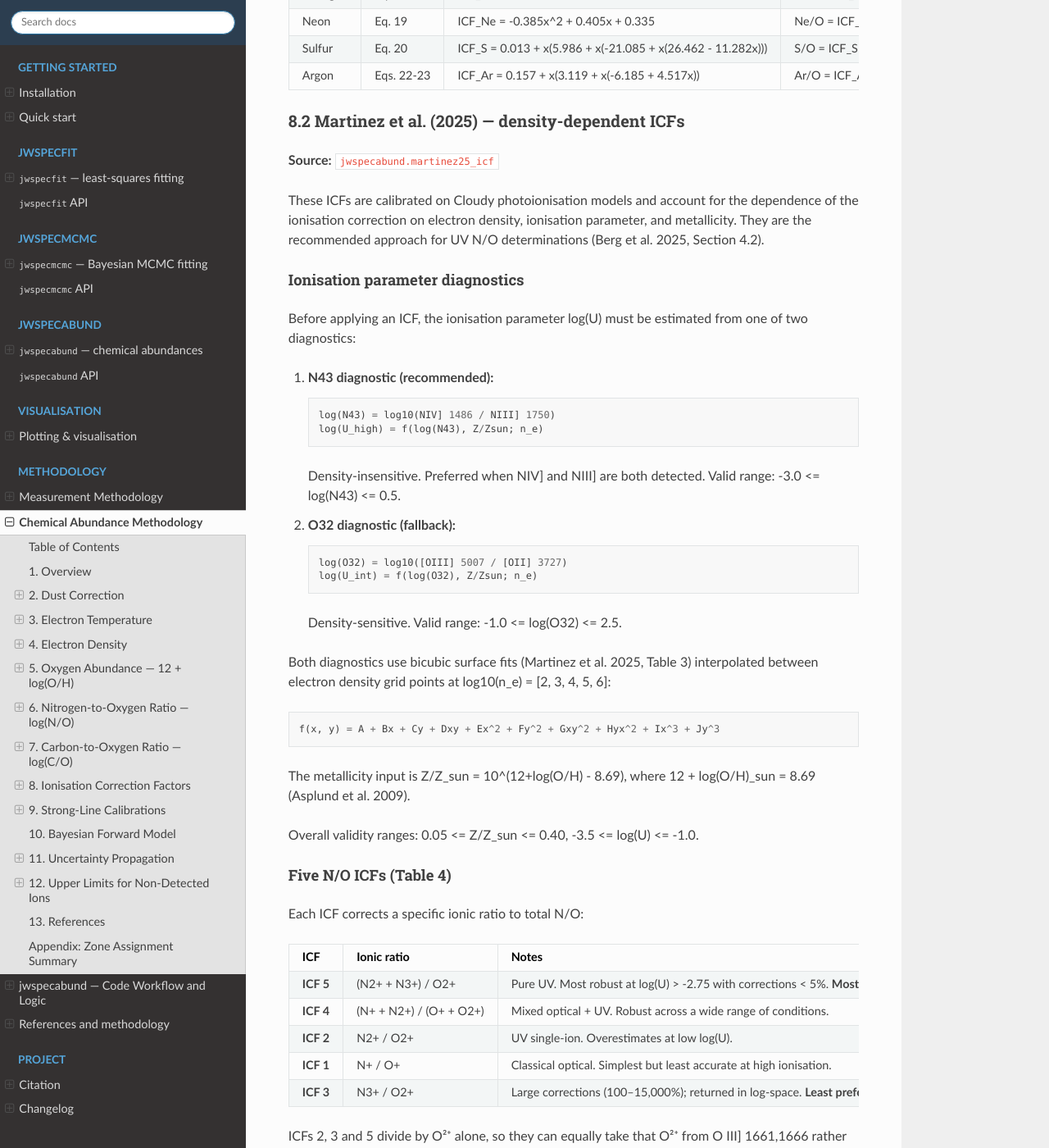
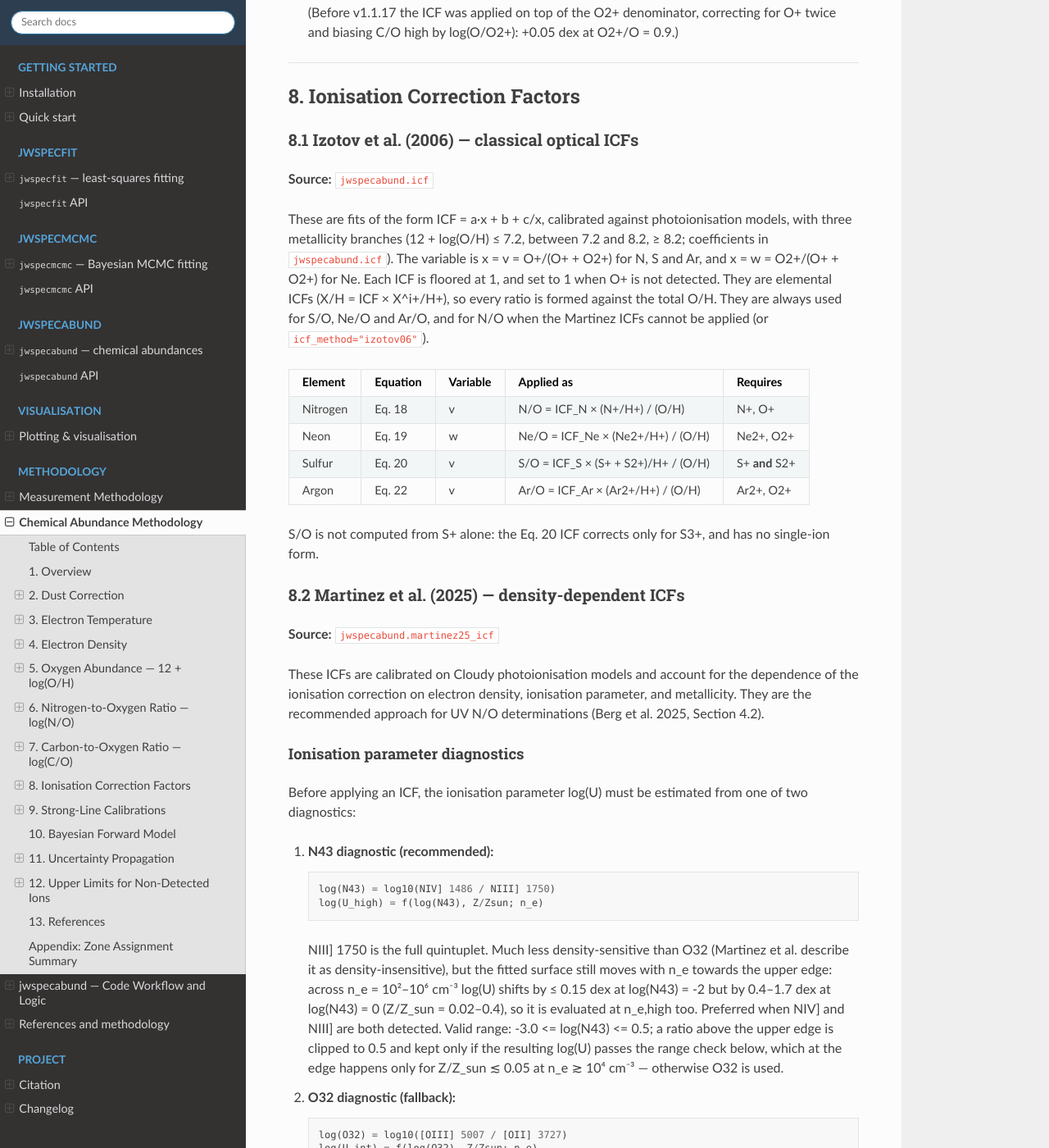
Before and after one commit to raunaq-rai/jwspecfit, a Sphinx documentation site: the page built from docs/abundance_methodology.md, in a window 1280 px wide and 1400 px high, scrolled down 18432 px. Shown: the whole window at 82% size. Built offline with Sphinx 7.4.7 and the Read the Docs theme 3.1.0, drawn with Linux system fonts in a browser that asks for light colours; some of the changed text lies outside the part shown.

Commit message:
Bring the abundance docs and docstrings in line with the code
n_e(low) order ([Si III] -> [S II] -> [O II]), the N III] quintuplet at
T_int, C2+ at T_int, O2+ at n_e(O2+), the Izotov+06 ICF forms, the N43
density dependence and upper-edge clip, per-draw log(U) rejection, the
locked C/O tier, Martinez table numbers and several stale docstrings.

````diff
--- a/docs/abundance_methodology.md
+++ b/docs/abundance_methodology.md
@@ -280,10 +280,13 @@
 This is detected by comparing the 1σ lower bound of the density
 posterior against the density at which R_1 first departs from its
 low-density limit by more than the measured error on the ratio.  When it
-falls below, `ne_is_upper_limit` is set, the 84th percentile is reported
-as the 1σ limit, and the single-ratio temperature of §3.1 is adopted
-instead.  Hsiao et al. report exactly such a limit for the one object in
-their sample where the curves do not converge.
+falls below, `ne_is_upper_limit` is set and the 84th percentile is reported
+as the 1σ limit.  The joint T_e is still adopted by default
+(`self_consistent_ne_limits=True`), as Hsiao et al. (2026) and
+Arellano-Córdova et al. (2026) do; pass `self_consistent_ne_limits=False`
+to fall back to the single-ratio temperature of §3.1 instead.  Hsiao et al.
+report exactly such a limit for the one object in their sample where the
+curves do not converge.
 
 The borrowed density is capped at that limit **only if the curves
 actually cross** (and do so in at least half the posterior draws).  When
@@ -391,7 +394,7 @@
 
 - **High zone** (O2+, Ne2+, N3+, C3+) — T_high = T_e([OIII])
 - **Intermediate zone** (N2+, C2+, S2+, Ar2+) — T_int
-- **Low zone** (O+, N+, S+) — T_low
+- **Low zone** (O+, N+, S+, C+) — T_low
 
 **Default `"3_tier"`** — Garnett (1992) relations throughout, following
 Martinez+2025 ("Under Pressure", arXiv:2510.21960):
@@ -416,7 +419,7 @@
 
 ### 4.1 Density-sensitive doublets
 
-Five diagnostic doublets span the full ionisation structure, each
+Six diagnostic doublets span the full ionisation structure, each
 measured via PyNEB's `getTemDen()` at the appropriate zone temperature:
 
 | Doublet | Ion | Zone | T_e used | PyNEB wavelengths |
@@ -432,7 +435,12 @@
 
 Each ionisation zone is assigned a representative density:
 
-- **n_e,low:** from [S II] (preferred), [O II], or [Si III] (UV fallback)
+- **n_e,low:** from Si III] 1883/1892 (preferred), then [S II], then [O II],
+  with fall-through: a doublet that is missing, below `snr_ne` or fails to
+  solve hands over to the next one.  Si2+ (16–34 eV) sits close to the O+
+  zone and is covered at high z when [S II] is not; its ratio is only
+  density-sensitive above ~3 × 10³ cm⁻³ (`_NE_SIIII_FLOOR`), so a value
+  below that is effectively an upper limit (flagged in the diagnostics).
 - **n_e,int:** from C III]
 - **n_e,high:** from N IV] (preferred) or [Ar IV]
 - **n_e(O2+):** [Ar IV] 4711/4740 preferred for the O2+/Ne2+ zone, else n_e,int
@@ -449,10 +457,14 @@
 and the temperature diagnostic requires a density).  The pipeline uses
 a two-pass procedure:
 
-1. **Pass 1:** Compute T_e with an initial density (n_e = 10^4 cm^-3).
-   Derive all zone densities at this T_e.
-2. **Pass 2:** Recompute T_e using the refined high-zone density from
-   Pass 1.  Update zone temperatures via the T_e–T_e relations.
+1. **Pass 1:** Derive all zone densities at the fiducial T_e = 1.5 × 10⁴ K,
+   then solve T_e(O2+) at the O2+-zone density n_e(O2+) and map it to the
+   other zones via the T_e–T_e relations.
+2. **Pass 2:** Re-solve every zone density at its own zone temperature,
+   then recompute T_e(O2+) at the refined n_e(O2+) and update the zone
+   temperatures.  When the self-consistent solve of §3.3 is adopted,
+   T_e(O2+) and n_e(O2+) are kept from it and only the other zones'
+   densities are refined.
 
 This converges in a single iteration because density diagnostics are
 only weakly sensitive to T_e.
@@ -473,7 +485,7 @@
 | N+  | [N II] 6585 | low | T_low | n_e,low |
 | S+  | [S II] 6718+6732 | low | T_low | n_e,low |
 | C+  | C II] 2324+2326 | low | T_low | n_e,low |
-| N2+ | N III] 1749+1752 | intermediate | T_int | n_e,int |
+| N2+ | N III] 1750 quintuplet (1747–1754) | intermediate | T_int | n_e,int |
 | C2+ | C III] 1907+1909 | intermediate | T_int | n_e,int |
 | S2+ | [S III] 9069 | intermediate | T_int | n_e,int |
 | Ar2+ | [Ar III] 7136 | intermediate | T_int | n_e,int |
@@ -485,7 +497,8 @@
 
 where `n_e(O2+)` is the O2+/Ne2+-zone density ([Ar IV] 4711/4740 preferred →
 C III] → z-fallback), and `n_e,int` / `n_e,high` are the intermediate / high
-zone densities of §4.2.  Because these collisionally excited lines are
+zone densities of §4.2.  When C III] gives no density, the intermediate-zone
+ions use `n_e(O2+)` instead.  Because these collisionally excited lines are
 density-insensitive below ~10^4–10^5 cm^-3, the density choice affects the
 ionic abundances only weakly; it matters most for the density-interpolated
 Martinez ICFs.
@@ -493,7 +506,9 @@
 **ICF interpolation densities.**  The Martinez N/O ICFs — e.g. ICF 5,
 `NppNppp_Opp` = (N2+ + N3+) / O2+ — are interpolated at the **high-zone**
 `log(U)` and `n_e,high`; the Martinez C/O ICF is interpolated at the
-**intermediate-zone** `log(U_int)` and `n_e,int` (§8.2–8.3).  So for ICF 5 the
+**intermediate-zone** `log(U_int)` and `n_e,int` (§8.2–8.3); when C III] gives
+no density, the C/O log(U) is the high-zone one and the C/O ICF is
+interpolated at `NE_DEFAULT` = 300 cm⁻³.  So for ICF 5 the
 three ions enter the ratio at their own zones — N2+ at `(T_int, n_e,int)`, N3+
 at `(T_high, n_e,high)`, O2+ at `(T_high, n_e(O2+))` — and the correction
 factor itself is taken at the high-zone `log(U)` and `n_e,high`.
@@ -546,7 +561,7 @@
 |-----------|-------|
 | Line | [OIII] 5007 |
 | PyNEB ion | `Atom("O", 3)`, wave=5007 |
-| Zone | T_high, n_e,high |
+| Zone | T_high, n_e(O2+) ([Ar IV] → C III] → z-fallback) |
 
 ### 5.4 O+/H+ from [OII] 3726+3729
 
@@ -591,13 +606,17 @@
 | PyNEB ion | `Atom("N", 2)`, wave=6584 |
 | Zone | T_low, n_e,low |
 
-### 6.2 N2+ from NIII] 1749+1752
+### 6.2 N2+ from the NIII] 1750 quintuplet
 
 | Parameter | Value |
 |-----------|-------|
-| Lines | NIII] 1749 + NIII] 1752 (summed) |
-| PyNEB ion | `Atom("N", 3)`, waves=[1749, 1752] |
-| Zone | T_high, n_e,high |
+| Lines | NIII] 1747, 1749, 1750, 1752, 1754 (summed; `NIII_MULTIPLET`) |
+| PyNEB ion | `Atom("N", 3)`, waves=[1747, 1749, 1750, 1752, 1754] (emissivities summed over the members present) |
+| Zone | T_int, n_e,int (intermediate) |
+
+Following Martinez et al. (2025, footnote 1), "N III] 1750" is the whole
+quintuplet, both for N2+ and for the N43 log(U) diagnostic; summing only
+1749 + 1752 captures ~37 % of the emissivity at n_e ≳ 10⁴ cm⁻³.
 
 ### 6.3 N3+ from NIV] 1483+1486
 
@@ -670,8 +689,8 @@
 analogue of the pure-UV C/O of Section 7.4:
 
 ```
-N2+/O2+ = I(NIII] 1749+1752) / I(O III] 1661+1666)
-          x eps_O(1661+1666) / eps_N(1749+1752)
+N2+/O2+ = I(NIII] 1750 quintuplet) / I(O III] 1661+1666)
+          x eps_O(1661+1666) / eps_N(1750 quintuplet)
 N3+/O2+ = I(NIV] 1483+1486)  / I(O III] 1661+1666)
           x eps_O(1661+1666) / eps_N(1483+1486)
 ```
@@ -727,7 +746,10 @@
 |-----------|-------|
 | Lines | CIII] 1907 + CIII] 1909 (summed) |
 | PyNEB ion | `Atom("C", 3)`, waves=[1907, 1909] |
-| Zone | T_high, n_e,high |
+| Zone | T_int, n_e,int (intermediate) |
+
+C2+ is deliberately kept in the intermediate zone (Martinez et al. 2025),
+not at T_high.
 
 ### 7.2 C3+ from CIV 1548+1551
 
@@ -868,16 +890,25 @@
 
 **Source:** `jwspecabund.icf`
 
-These are polynomial fits in x = O+/O_total, calibrated against
-photoionisation models.  Used as the fallback when UV lines or
-log(U) are unavailable.
+These are fits of the form ICF = a·x + b + c/x, calibrated against
+photoionisation models, with three metallicity branches
+(12 + log(O/H) ≤ 7.2, between 7.2 and 8.2, ≥ 8.2; coefficients in
+`jwspecabund.icf`).  The variable is x = v = O+/(O+ + O2+) for N, S and
+Ar, and x = w = O2+/(O+ + O2+) for Ne.  Each ICF is floored at 1, and set
+to 1 when O+ is not detected.  They are elemental ICFs (X/H = ICF × X^i+/H+),
+so every ratio is formed against the total O/H.  They are always used for
+S/O, Ne/O and Ar/O, and for N/O when the Martinez ICFs cannot be applied
+(or `icf_method="izotov06"`).
 
-| Element | Equation | Formula | Applied as |
-|---------|----------|---------|------------|
-| Nitrogen | Eq. 18 | ICF_N = -0.825x^2 + 0.718x + 0.853 | N/O = ICF_N × (N+/O+) |
-| Neon | Eq. 19 | ICF_Ne = -0.385x^2 + 0.405x + 0.335 | Ne/O = ICF_Ne × (Ne2+/O2+) |
-| Sulfur | Eq. 20 | ICF_S = 0.013 + x(5.986 + x(-21.085 + x(26.462 - 11.282x))) | S/O = ICF_S × (S+ + S2+)/O |
-| Argon | Eqs. 22-23 | ICF_Ar = 0.157 + x(3.119 + x(-6.185 + 4.517x)) | Ar/O = ICF_Ar × (Ar2+/O2+) |
+| Element | Equation | Variable | Applied as | Requires |
+|---------|----------|----------|------------|----------|
+| Nitrogen | Eq. 18 | v | N/O = ICF_N × (N+/H+) / (O/H) | N+, O+ |
+| Neon | Eq. 19 | w | Ne/O = ICF_Ne × (Ne2+/H+) / (O/H) | Ne2+, O2+ |
+| Sulfur | Eq. 20 | v | S/O = ICF_S × (S+ + S2+)/H+ / (O/H) | S+ **and** S2+ |
+| Argon | Eq. 22 | v | Ar/O = ICF_Ar × (Ar2+/H+) / (O/H) | Ar2+, O2+ |
+
+S/O is not computed from S+ alone: the Eq. 20 ICF corrects only for S3+,
+and has no single-ion form.
 
 ### 8.2 Martinez et al. (2025) — density-dependent ICFs
 
@@ -898,8 +929,17 @@
    log(N43) = log10(NIV] 1486 / NIII] 1750)
    log(U_high) = f(log(N43), Z/Zsun; n_e)
    ```
-   Density-insensitive.  Preferred when NIV] and NIII] are both
-   detected.  Valid range: -3.0 <= log(N43) <= 0.5.
+   NIII] 1750 is the full quintuplet.  Much less density-sensitive
+   than O32 (Martinez et al. describe it as density-insensitive), but
+   the fitted surface still moves with n_e towards the upper edge:
+   across n_e = 10²–10⁶ cm⁻³ log(U) shifts by ≤ 0.15 dex at
+   log(N43) = -2 but by 0.4–1.7 dex at log(N43) = 0 (Z/Z_sun =
+   0.02–0.4), so it is evaluated at n_e,high too.  Preferred when NIV]
+   and NIII] are both detected.  Valid range: -3.0 <= log(N43) <= 0.5;
+   a ratio above the upper edge is clipped to 0.5 and kept only if the
+   resulting log(U) passes the range check below, which at the edge
+   happens only for Z/Z_sun ≲ 0.05 at n_e ≳ 10⁴ cm⁻³ — otherwise O32 is
+   used.
 
 2. **O32 diagnostic (fallback):**
    ```
@@ -909,7 +949,7 @@
    Density-sensitive.  Valid range: -1.0 <= log(O32) <= 2.5.
 
 Both diagnostics use bicubic surface fits (Martinez et al. 2025,
-Table 3) interpolated between electron density grid points at
+Table 4) interpolated between electron density grid points at
 log10(n_e) = [2, 3, 4, 5, 6]:
 
 ```
@@ -919,9 +959,14 @@
 The metallicity input is Z/Z_sun = 10^(12+log(O/H) - 8.69), where
 12 + log(O/H)_sun = 8.69 (Asplund et al. 2009).
 
-Overall validity ranges: 0.05 <= Z/Z_sun <= 0.40, -3.5 <= log(U) <= -1.0.
+Published validity ranges: 0.05 <= Z/Z_sun <= 0.40, -3.5 <= log(U) <= -1.0.
+The code accepts Z/Z_sun down to 0.02 (extrapolating the metallicity axis
+only; `_Z_ZSUN_VALID`), and the ICF surfaces accept log(U) up to
+`LOG_U_EXTRAP_MARGIN` = 0.05 dex past either edge.  The N43 conversion
+keeps the strict log(U) range; O32 returns its log(U) unchecked and leaves
+the range check to the ICF surfaces.
 
-#### Five N/O ICFs (Table 4)
+#### Five N/O ICFs (Table 5)
 
 Each ICF corrects a specific ionic ratio to total N/O:
 
@@ -960,7 +1005,9 @@
 surface diverges if it is evaluated by extrapolation, so an input that
 falls outside its range — `log(O32)`, `log(N43)`, `Z/Z_sun`, or the
 resulting `log(U)` — is **rejected, not clipped**: the surface returns
-`NaN` rather than a boundary value or an extrapolated number.  This
+`NaN` rather than a boundary value or an extrapolated number (the
+exceptions are those listed above: the N43 upper-edge clip, the Z/Z_sun
+extension to 0.02 and the 0.05 dex log(U) margin on the ICF surfaces).  This
 keeps unphysical, uncalibrated values out of the reported N/O entirely.
 
 This rejection affects the ratios that depend on `log(U)` and `Z/Z_sun` —
@@ -977,8 +1024,11 @@
 correction from the C2+/O2+ ionic ratio to total C/O.  Like the N/O ICFs it is
 a density-interpolated function of log(U) and Z/Z_sun, evaluated at the
 intermediate (C2+) ionisation zone: the log(U) is recomputed at the
-intermediate-zone density (from the O32 diagnostic; N43 is density-insensitive)
-and the ICF is interpolated in n_e.  It requires C2+, O2+, log(U) and Z; when
+intermediate-zone density n_e,int with the same diagnostic as the N/O log(U)
+(O32 moves most; N43 moves little except near its upper edge) and the ICF is
+interpolated at n_e,int.  When C III] gives no density, or `logU_ne` pins the
+conversion density, the high-zone log(U) is used instead (and without a C III]
+density the ICF is interpolated at `NE_DEFAULT` = 300 cm⁻³).  It requires C2+, O2+, log(U) and Z; when
 any of these is missing it falls back to the Garnett (1997) ICF or a direct
 ionic sum (Section 7.4).  Inputs outside the calibration domain are rejected
 (NaN), as for the N/O ICFs.
@@ -1084,8 +1134,11 @@
 
 1. **Draw perturbed fluxes:** F_perturbed ~ N(F_observed, sigma_F) for
    each emission line.
-2. **Re-derive all quantities:** dust correction, T_e, n_e, ionic
-   abundances, log(U), ICFs, total abundances.
+2. **Re-derive the downstream quantities:** T_e, ionic abundances,
+   log(U), ICFs, total abundances.  The zone densities are held at the
+   point estimate (n_e(O2+) is re-solved per draw only under the
+   self-consistent diagnostic of §3.3), and A_V is not re-derived from the
+   perturbed Balmer lines (see §11.2).
 3. **Accumulate posterior arrays:** {O/H, N/O, C/O, T_e, ...}.
 4. **Report:** median and 16th/84th percentile intervals.
 
@@ -1121,10 +1174,11 @@
 
 2. **O/H and the other ratios are kept.**  O/H (direct `T_e`), `T_e`, and
    the X/O ratios (C/O, S/O, Ne/O, Ar/O) are computed and recorded for
-   **every** drawn sample, in-bounds or not — an out-of-bounds draw only nulls
-   N/O; the default Martinez C/O ICF simply falls back to Garnett+97 for that
-   draw (Section 8.3).  They are never discarded on account of an
-   out-of-bounds N/O.
+   **every** drawn sample, in-bounds or not.  An out-of-bounds draw nulls
+   N/O and, when the point estimate used a Martinez C/O tier, C/O as well:
+   draws are locked to the point estimate's C/O tier (Section 7.4), so such a
+   draw returns `NaN` for C/O rather than falling back to Garnett+97.  The
+   other quantities are never discarded on account of an out-of-bounds N/O.
 
 3. **Resampling to the requested count.**  The loop keeps drawing until
    `n_mc` (Gaussian MC) or `n_posterior` (MCMC pool) *in-bounds* N/O
@@ -1257,8 +1311,10 @@
 
 ### 12.3 Doublet upper limits
 
-For doublets where both members are undetected (e.g. N III] 1749+1752),
-the individual member upper limits are combined in quadrature:
+For doublets where both members are undetected (e.g. C IV 1548+1551),
+the individual member upper limits are combined in quadrature (the N III]
+1750 quintuplet is the exception: it is one blended feature, so the largest
+member limit is taken rather than a sum):
 
 ```
 F_ul,doublet = sqrt(F_ul,1^2 + F_ul,2^2)
@@ -1347,18 +1403,22 @@
 
 ## Appendix: Zone Assignment Summary
 
+As implemented in `compute_ionic_abundances` (see §4.4).  n_e(O2+) is
+[Ar IV] → C III] → z-fallback; n_e,int is C III], or n_e(O2+) when C III]
+gives no density.
+
 | Ion | Lines | Zone | T_e | n_e |
 |-----|-------|------|-----|-----|
-| O2+ | [OIII] 5007 | High | T_high | n_e,high |
+| O2+ | [OIII] 5007 | High (O2+) | T_high | n_e(O2+) |
 | O+ | [OII] 3726+3729 | Low | T_low | n_e,low |
 | N+ | [NII] 6585 | Low | T_low | n_e,low |
-| N2+ | NIII] 1749+1752 | High | T_high | n_e,high |
+| N2+ | NIII] 1750 quintuplet (1747–1754) | Intermediate | T_int | n_e,int |
 | N3+ | NIV] 1483+1486 | High | T_high | n_e,high |
 | N4+ | NV 1239+1243 | High | T_high | n_e,high |
 | C+ | CII] 2324+2326 | Low | T_low | n_e,low |
-| C2+ | CIII] 1907+1909 | High | T_high | n_e,high |
+| C2+ | CIII] 1907+1909 | Intermediate | T_int | n_e,int |
 | C3+ | CIV 1548+1551 | High | T_high | n_e,high |
 | S+ | [SII] 6718+6732 | Low | T_low | n_e,low |
-| S2+ | [SIII] 9069 | Mid | (T_high+T_low)/2 | n_e,low |
-| Ne2+ | [NeIII] 3869 | High | T_high | n_e,high |
-| Ar2+ | [ArIII] 7136 | Mid | (T_high+T_low)/2 | n_e,low |
+| S2+ | [SIII] 9069 | Intermediate | T_int | n_e,int |
+| Ne2+ | [NeIII] 3869 | High (O2+) | T_high | n_e(O2+) |
+| Ar2+ | [ArIII] 7136 | Intermediate | T_int | n_e,int |
````
Also changed, not shown: other parts of docs/abundance_methodology.md (+1 -1 lines), docs/abundance.md (+53 -29 lines), docs/references.md (+18 -36 lines), 3 other files.
